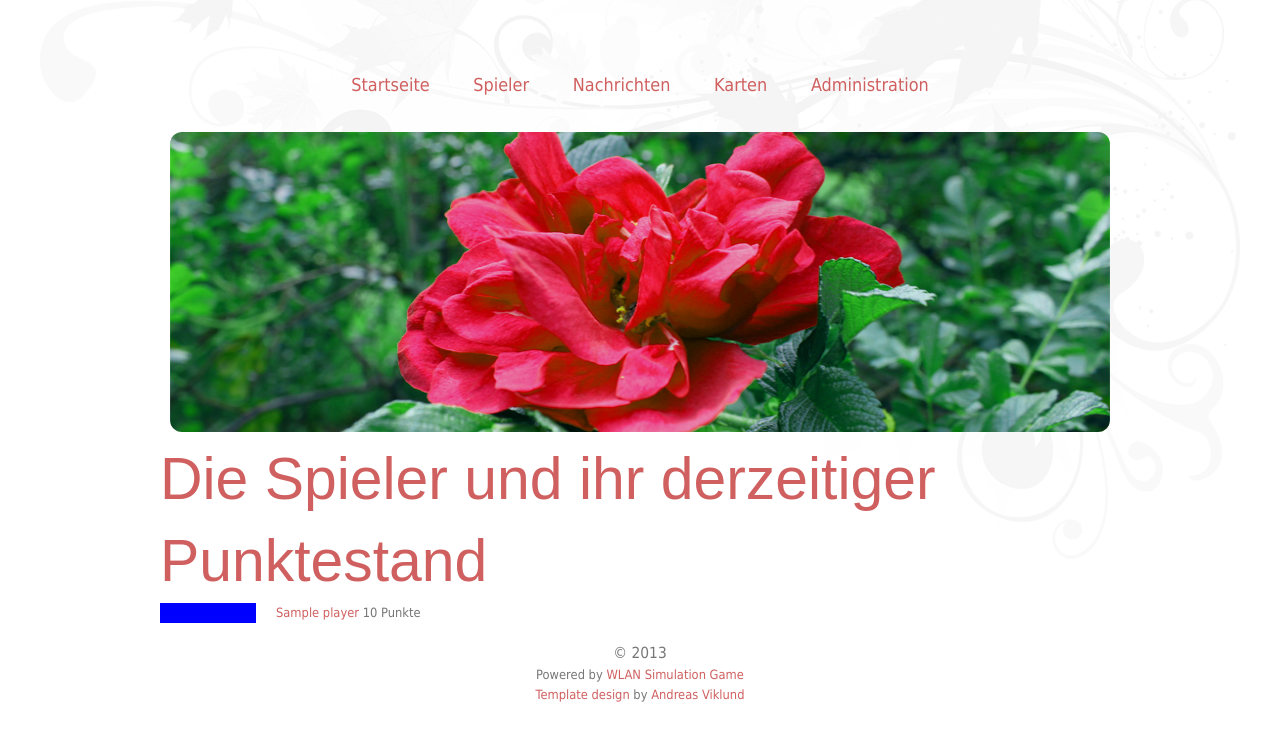
After one commit to normanjaeckel/WLANSimulationGame, a Django app: template wlan_simulation_game/player/templates/player/player_list.html in a window 1280 px wide. The commit adds this page. Shown: the top 741 px of the page. Run offline with Django 3.2, Linux system fonts and the light colour scheme; the template is opened without the code that fills it: most values are stand-ins (such as "Sample title", 1, 10 or a date in 2020); some web fonts are replaced.

Commit message:
Add player app, modify many files

```diff
--- /dev/null
+++ b/wlan_simulation_game/player/templates/player/player_list.html
@@ -0,0 +1,21 @@
+{% extends 'base.html' %}
+
+{% block content %}
+
+<h1>Die Spieler und ihr derzeitiger Punktestand</h1>
+
+<style type="text/css">
+    span.spielerpunktebalken {background-color:blue;float:left;margin-right:20px;width:100%}
+</style>
+
+<div>
+{% for player in player_list %}
+    <p>
+        <span class="spielerpunktelabel"><a href="{% url 'player_detail' player.pk %}">{{ player }}</a></span>
+        <span class="spielerpunktebalken" style="width:{{player.relative_score}}%;">&nbsp;</span>
+        {{ player.score }}&nbsp;Punkte
+    </p>
+{% endfor %}
+</div>
+
+{% endblock %}
--- a/wlan_simulation_game/templates/base.html
+++ b/wlan_simulation_game/templates/base.html
@@ -1,5 +1,5 @@
 <!DOCTYPE html>
-<html lang="de">
+<html lang="{{ LANGUAGE_CODE }}">
 <head>
     <meta charset="UTF-8" />
     <link href='http://fonts.googleapis.com/css?family=ABeeZee' rel='stylesheet' type='text/css' />
@@ -21,11 +21,11 @@
     <div class="row">
         <div class="col c12 aligncenter navmenu">
             <p>
-                <a href="/" class="current">Startseite</a>
-                <a href="#">Spieler</a>
+                <a href="{% url 'home' %}" class="current">Startseite</a>
+                <a href="{% url 'player_list' %}">Spieler</a>
                 <a href="#">Nachrichten</a>
                 <a href="#">Karten</a>
-                <a href="/admin/">Administration</a>
+                <a href="{% url 'admin:index' %}">Administration</a>
             </p>
         </div>
     </div>
@@ -41,7 +41,7 @@
     <div class="row">
         <div class="col c12 aligncenter">
             <p><span class="larger">&copy; 2013 {{ config.name }}</span><br />
-            Powered by <a href="http://github.com/normanjaeckel/wlan-simulation-game">WLAN Simulation Game</a><br />
+            Powered by <a href="http://github.com/normanjaeckel/wlan-simulation-game/">WLAN Simulation Game</a><br />
             <a href="http://andreasviklund.com/dt_portfolio/in-response/">Template design</a> by <a href="http://andreasviklund.com/">Andreas Viklund</a></p>
         </div>
     </div>
--- a/wlan_simulation_game/urls.py
+++ b/wlan_simulation_game/urls.py
@@ -11,5 +11,6 @@ admin.autodiscover()
 urlpatterns = patterns(
     '',
     url(r'^$', TemplateView.as_view(template_name='home.html'), name='home'),
+    url(r'^player/', include('wlan_simulation_game.player.urls')),
     url(r'^admin/', include(admin.site.urls)),
 )
--- a/wlan_simulation_game/wsgi.py
+++ b/wlan_simulation_game/wsgi.py
@@ -21,7 +21,7 @@ import os
 # if running multiple sites in the same mod_wsgi process. To fix this, use
 # mod_wsgi daemon mode with each site in its own daemon process, or use
 # os.environ["DJANGO_SETTINGS_MODULE"] = "wlan_simulation_game.settings"
-os.environ.setdefault("DJANGO_SETTINGS_MODULE", "wlan_simulation_game.settings")
+os.environ.setdefault("DJANGO_SETTINGS_MODULE", "settings")
 
 # This application object is used by any WSGI server configured to use this
 # file. This includes Django's development server, if the WSGI_APPLICATION
```
Also changed, not shown: wlan_simulation_game/__init__.py (+7 -1 lines), wlan_simulation_game/global_settings.py (+4 -4 lines), wlan_simulation_game/player/admin.py (added, +8 -0 lines), wlan_simulation_game/player/models.py (added, +24 -0 lines), wlan_simulation_game/player/templates/player/player_detail.html (added, +13 -0 lines), wlan_simulation_game/player/urls.py (added, +14 -0 lines), wlan_simulation_game/player/__init__.py (added), 2 other files.
